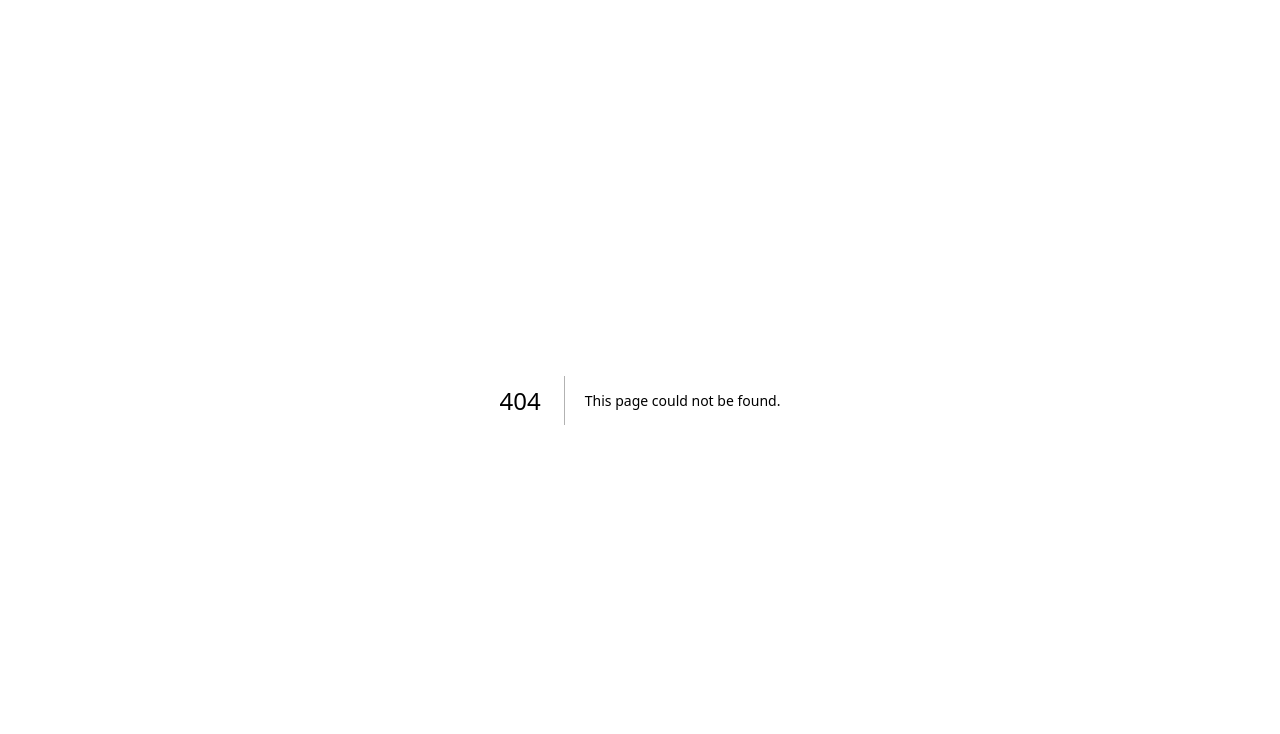
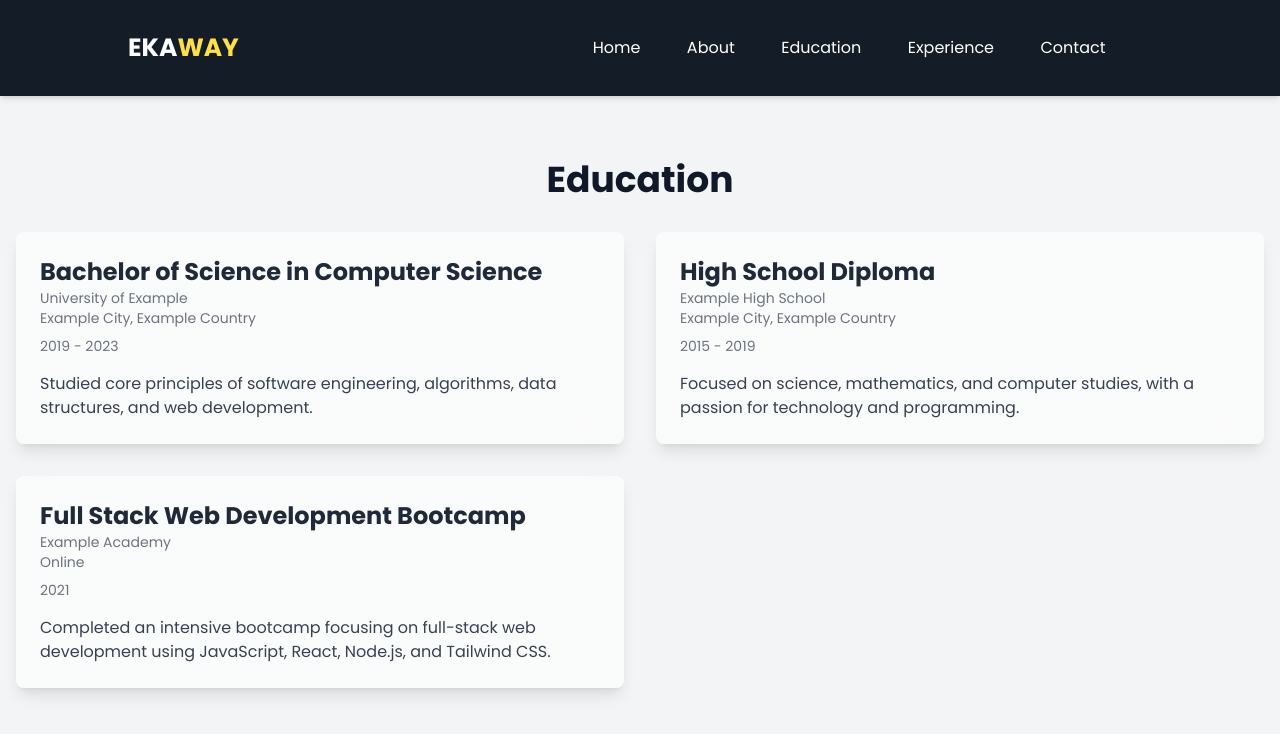
Before and after one commit to Ekawayyyyy/ASUS-PC, a Next.js app: page /education in a window 1280 px wide. Before the commit this address had no page. Shown: the top 734 px of the page. Built offline with nearby package versions, Linux system fonts and the light colour scheme.

Commit message:
tampilan education

```diff
--- a/components/Footer.tsx
+++ b/components/Footer.tsx
@@ -47,7 +47,7 @@ const Footer: React.FC = () => {
               </Link>
             </li>
             <li>
-              <Link href="https://instagram.com" target="_blank" rel="noopener noreferrer" className="hover:underline">
+              <Link href="https://instagram.com/ekwdmynti" target="_blank" rel="noopener noreferrer" className="hover:underline">
                 Instagram
               </Link>
             </li>
--- a/components/Navbar.tsx
+++ b/components/Navbar.tsx
@@ -39,7 +39,7 @@ const Navbar = () => {
 
         <div className="nav-link">  <Link href="/" className="text-white">Home</Link></div>
         <div className="nav-link">  <Link href="/about" className="text-white">About</Link></div>
-        <div className="nav-link">  <Link href="/" className="text-white">Education</Link></div>
+        <div className="nav-link">  <Link href="/education" className="text-white">Education</Link></div>
         <div className="nav-link">  <Link href="/experience" className="text-white">Experience</Link></div>
         <div className="nav-link">  <Link href="/contact" className="text-white">Contact</Link></div>
         <div>
--- a/components/Timeline.tsx
+++ b/components/Timeline.tsx
@@ -56,6 +56,7 @@
 //     </section>
 //   );
 // }
+'use client';
 import React from 'react';
 import styles from '../styles/experience.module.scss';
 import TimelineItem from './TimelineItem';
@@ -63,9 +64,9 @@ import TimelineItem from './TimelineItem';
 const Timeline = () => {
   const experiences = [
     {
-      title: 'Web Programmer',
-      company: 'BKAD Kabupaten Sleman',
-      date: 'Jan 2023 – Present',
+      title: 'Magang Asisten Administrasi Divisi Sistem Pembayaran',
+      company: 'Kantor Perwakilan Bank Indonesia Provinsi Sulawesi Selatan',
+      date: 'Juni – Agustus 2023',
       description:(
         <ul className='list-disc ml-6'>
         <li>Membantu pengelolaan dokumen kearsipan digital dan non digital agar tertata dengan baik</li>
@@ -87,7 +88,22 @@ const Timeline = () => {
       title: 'Software Engineer',
       company: 'PT Mandala Dwipantara Proteksi',
       date: 'Mar 2022 – Dec 2022',
-      description: 'Developing and overcoming user problems of NRE-CORE related to applicable policies...',
+      description:(
+        <ul className='list-disc ml-6'>
+        <li>Membantu pengelolaan dokumen kearsipan digital dan non digital agar tertata dengan baik</li>
+        <li>Terlibat sebagai panitia dalam berbagai kegiatan unggulan yang diselenggarakan KPwBI Sulawesi
+        Selatan khususnya pada unit Digitalisasi Sistem Pembayaran.</li>
+        <li>Membantu perekapan laporan setoran dan penarikan fisik uang rupiah dari berbagai bank pengelola
+        KASTIP dalam proses penyaluran uang rupiah ke berbagai daerah di Provinsi Sulawesi Selatan</li>
+        <li>Turut serta mencermati blank spot masing-masing daerah sebagai wujud kesiapan digitalisasi
+        daerah dalam percepatan transaksi digital daerah melalui Tim Percepatan dan Perluasan Digitalisasi
+        Daerah (TP2DD)</li>
+        <li>Membuat desain postingan intagram dan bahan presentasi untuk program yang diselenggarakan
+        oleh Tim Divisi SP.</li>
+        <li>Berkontribusi dalam sosialisasi kebijakan “User Experience QRIS” di masyarakat dan berbagai
+        aktivitas.</li>
+      </ul>
+      )
     },
     {
       title: 'Programmer With Kampus Merdeka',
--- a/package.json
+++ b/package.json
@@ -21,7 +21,7 @@
   },
   "devDependencies": {
     "@types/node": "^20",
-    "@types/react": "^18",
+    "@types/react": "18.3.11",
     "@types/react-dom": "^18",
     "@types/react-vertical-timeline-component": "^3.3.6",
     "autoprefixer": "^10.4.20",
@@ -30,6 +30,6 @@
     "postcss": "^8.4.47",
     "sass": "^1.80.3",
     "tailwindcss": "^3.4.14",
-    "typescript": "^5"
+    "typescript": "5.6.3"
   }
 }
--- /dev/null
+++ b/pages/education.tsx
@@ -0,0 +1,62 @@
+// pages/education.tsx
+import Navbar from "@/components/Navbar";
+import Head from "next/head";
+
+const educationData = [
+  {
+    id: 1,
+    title: "Bachelor of Science in Computer Science",
+    institution: "University of Example",
+    location: "Example City, Example Country",
+    year: "2019 - 2023",
+    description: "Studied core principles of software engineering, algorithms, data structures, and web development.",
+  },
+  {
+    id: 2,
+    title: "High School Diploma",
+    institution: "Example High School",
+    location: "Example City, Example Country",
+    year: "2015 - 2019",
+    description: "Focused on science, mathematics, and computer studies, with a passion for technology and programming.",
+  },
+  {
+    id: 3,
+    title: "Full Stack Web Development Bootcamp",
+    institution: "Example Academy",
+    location: "Online",
+    year: "2021",
+    description: "Completed an intensive bootcamp focusing on full-stack web development using JavaScript, React, Node.js, and Tailwind CSS.",
+  },
+];
+
+const Education = () => {
+  return (
+    <>
+    <Navbar />
+      <Head>
+        <title>Education - My Portfolio</title>
+      </Head>
+      <div className=" min-h-screen bg-gray-100 text-gray-900">
+        <div className="container mx-auto px-4 py-16">
+          <h1 className="text-4xl font-semibold text-center mb-8">Education</h1>
+          <div className="grid grid-cols-1 md:grid-cols-2 gap-8">
+            {educationData.map((item) => (
+              <div
+                key={item.id}
+                className="bg-white bg-opacity-60 backdrop-blur-lg shadow-lg rounded-lg p-6 transition-transform transform hover:scale-105"
+              >
+                <h2 className="text-2xl font-bold text-gray-800">{item.title}</h2>
+                <p className="text-sm text-gray-500">{item.institution}</p>
+                <p className="text-sm text-gray-500">{item.location}</p>
+                <p className="mt-2 text-sm text-gray-500">{item.year}</p>
+                <p className="mt-4 text-gray-700">{item.description}</p>
+              </div>
+            ))}
+          </div>
+        </div>
+      </div>
+    </>
+  );
+};
+
+export default Education;
--- a/styles/experience.module.scss
+++ b/styles/experience.module.scss
@@ -1,8 +1,9 @@
 .timeline {
-    background-color: #1a1a1a;
+    background-color: #ffffff;
     color: #fff;
     padding: 2rem;
     text-align: center;
+
   }
 
   .timelineContainer {
@@ -13,7 +14,7 @@
   }
 
   .timelineItem {
-    background-color: rgba(234, 195, 133, 0.1);
+    background-color: rgb(99, 65, 12);
     border-radius: 8px;
     margin: 1rem 0;
     padding: 1rem;
```
Also changed, not shown: 1 other file (tests, documents, lock files or other folders).
